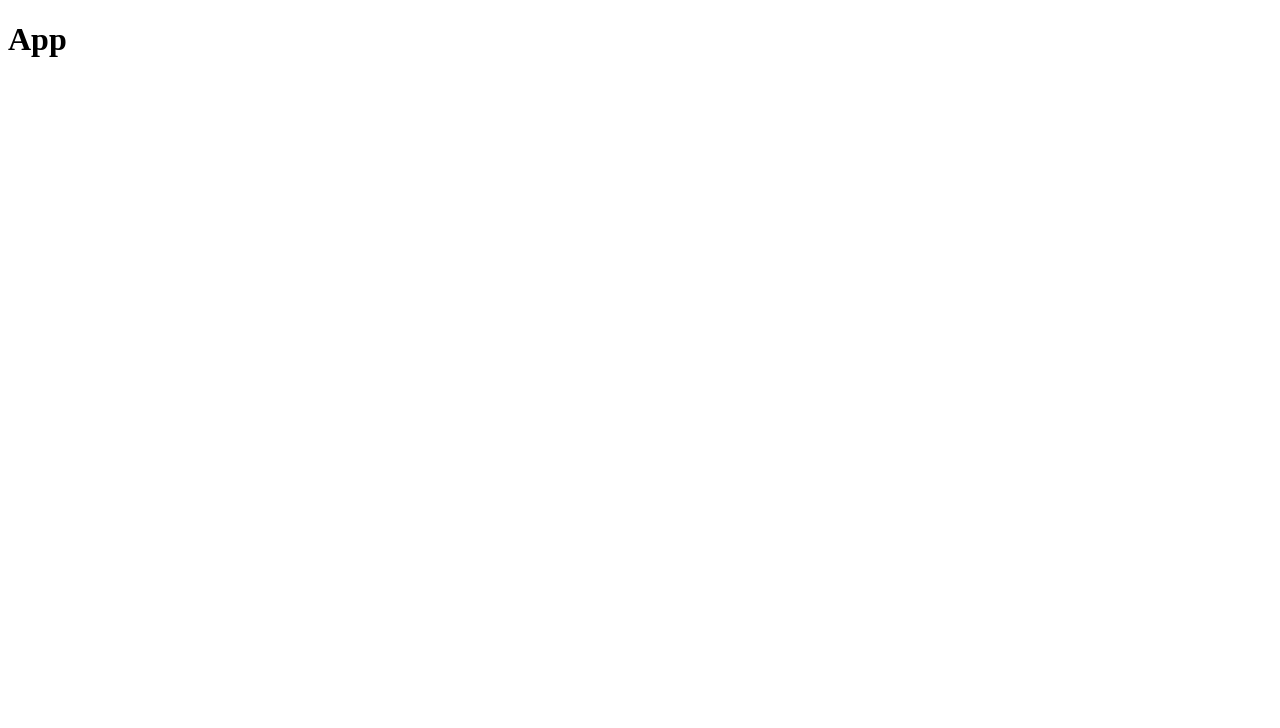
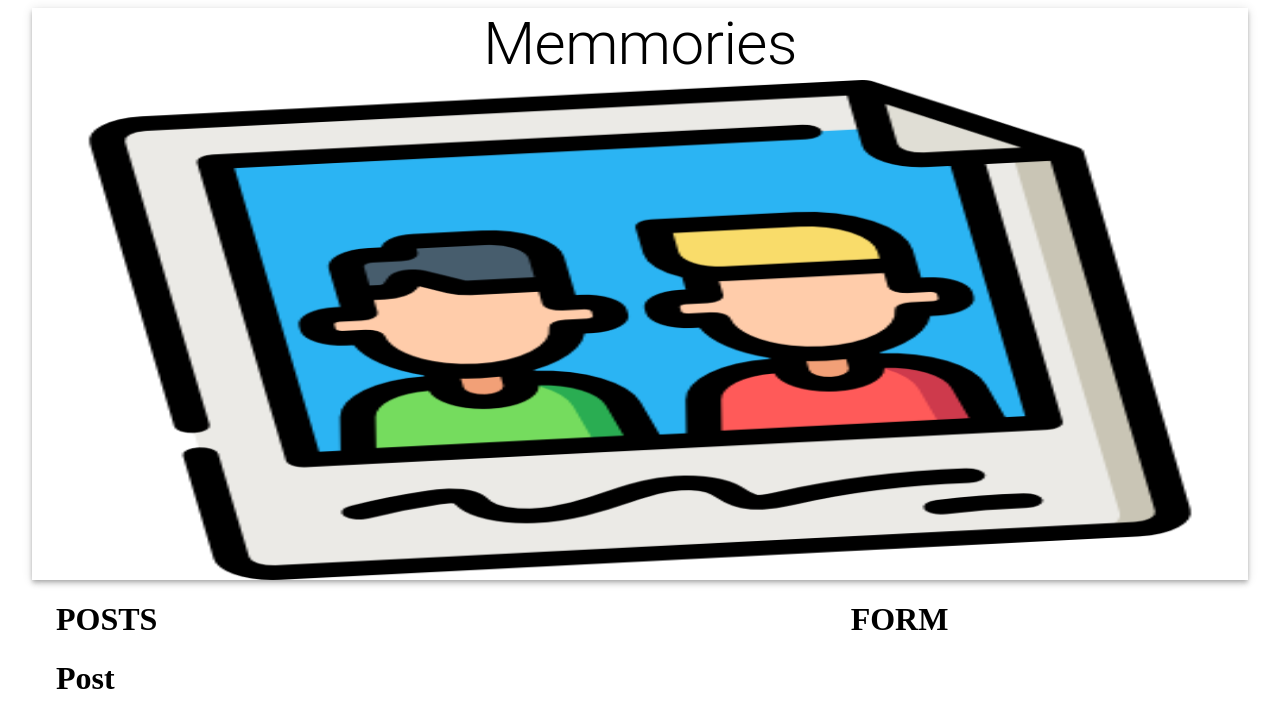
Before and after one commit to PasinduManeka/Memmory_Post, a React (Create React App) app in the folder user/: page / in a window 1280 px wide. Shown: the top 728 px of the page. Built offline with nearby package versions, Linux system fonts and the light colour scheme.

Commit message:
create the front end simply

```diff
--- a/user/src/App.js
+++ b/user/src/App.js
@@ -1,10 +1,33 @@
 import React from 'react';
+import {Container, AppBar, Typography, Grow,Grid} from '@material-ui/core';
+
+import Posts from './components/Posts/Posts';
+import Form from './components/Form/Form';
+import memories from './images/memories.png';
 
 const APP = () => {
     return (
-        <div>
-            <h1>App</h1>
-        </div>
+        <Container maxisth="lg">
+            <AppBar position="statsic" color="inherit">
+                <Typography variant="h2" align="center">Memmories</Typography>
+                <img src={memories}  alt="memories" height="500" />
+            </AppBar>
+            {/*Grow just provide simple animation*/}
+            <Grow in>
+                <Container>
+                    <Grid container justify="space-between" alignItems="stretch" spacing={3}>
+                        {/* xs means takes full length of thr xtra small devices
+                        am means it takes seven out of whol size.*/}
+                        <Grid item xs={12} sm={7}>
+                            <Posts />
+                        </Grid>
+                        <Grid item xs={12} sm={4}>
+                            <Form />
+                        </Grid>
+                    </Grid>
+                </Container>
+            </Grow>
+        </Container>
      );
 }
 
--- a/user/src/components/Form/Form.js
+++ b/user/src/components/Form/Form.js
@@ -0,0 +1,9 @@
+import React from 'react';
+
+const Form = () => {
+    return (
+        <h1>FORM</h1>
+     );
+}
+
+export default Form;
--- a/user/src/components/Posts/Post/Post.js
+++ b/user/src/components/Posts/Post/Post.js
@@ -0,0 +1,9 @@
+import React from 'react';
+
+const Post = () => {
+    return (
+        <h1>Post</h1>
+     );
+}
+
+export default Post;
--- /dev/null
+++ b/user/src/components/Posts/Posts.js
@@ -0,0 +1,14 @@
+import React from 'react';
+import Post from './Post/Post';
+
+
+const Posts = () => {
+    return (
+        <>
+            <h1>POSTS</h1>
+            <Post />
+        </>
+     );
+}
+
+export default Posts;
```
Also changed, not shown: user/src/components/Posts/Post.js (deleted), user/src/images/memories.png (added).
